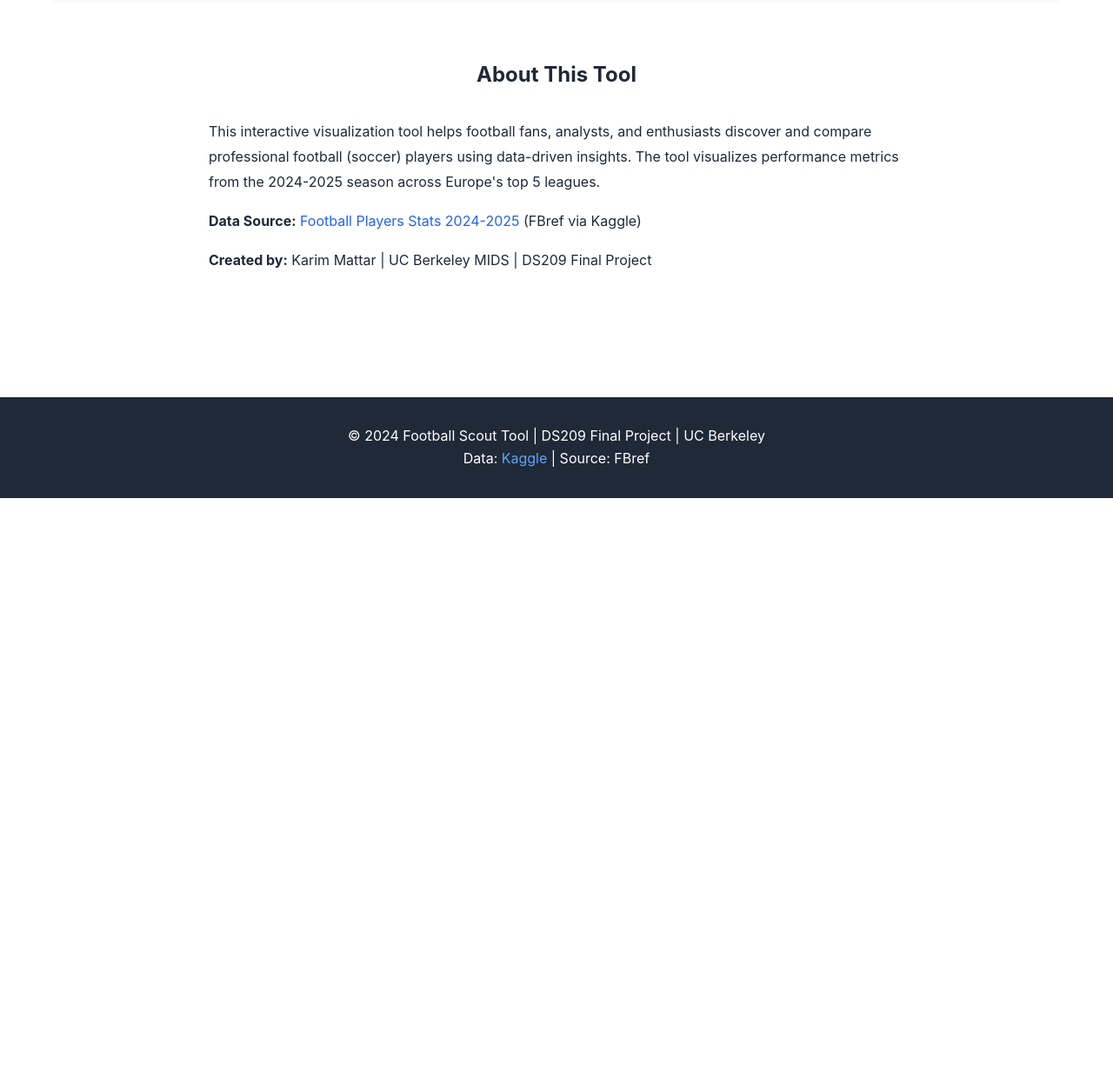
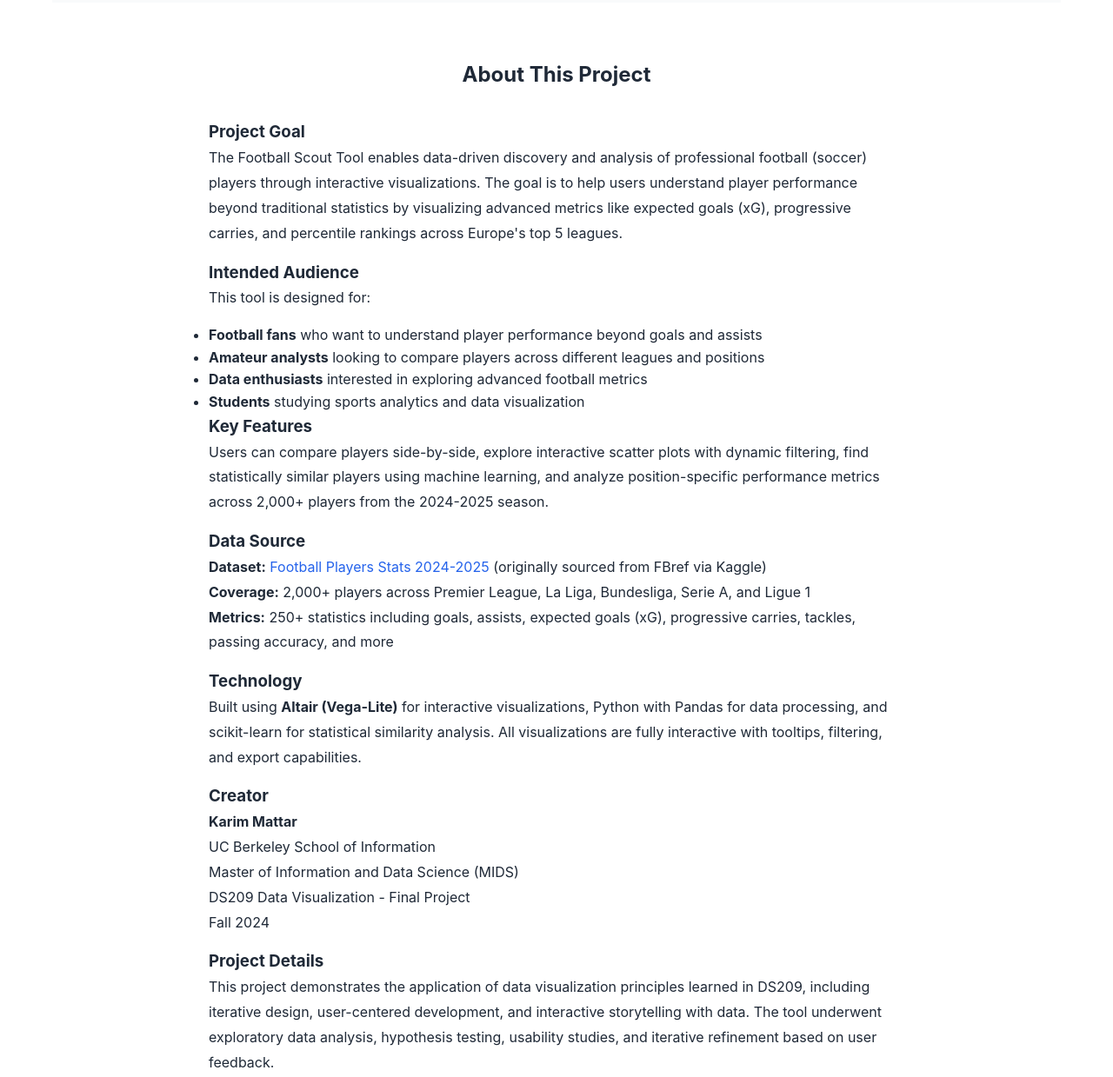
Before and after one commit to karimmattar1/ds209-final-project, a plain HTML site: page 06_Website/index.html in a window 1280 px wide. Shown: the part 1460-2699 px from the top of the page at 87% size. Before the commit the page ends 2033 px from the top, so only its background shows below. Drawn offline with Linux system fonts and the light colour scheme; a script that the page names is missing.

Commit message:
Add comprehensive About section with project goals, audience, and data source

```diff
--- a/06_Website/index.html
+++ b/06_Website/index.html
@@ -106,15 +106,55 @@
         </section>
 
         <section class="about">
-            <h2>About This Tool</h2>
+            <h2>About This Project</h2>
+
+            <h3>Project Goal</h3>
             <p>
-                This interactive visualization tool helps football fans, analysts, and enthusiasts discover and compare professional football (soccer) players using data-driven insights. The tool visualizes performance metrics from the 2024-2025 season across Europe's top 5 leagues.
+                The Football Scout Tool enables data-driven discovery and analysis of professional football (soccer) players through interactive visualizations. The goal is to help users understand player performance beyond traditional statistics by visualizing advanced metrics like expected goals (xG), progressive carries, and percentile rankings across Europe's top 5 leagues.
             </p>
+
+            <h3>Intended Audience</h3>
             <p>
-                <strong>Data Source:</strong> <a href="https://www.kaggle.com/datasets/hubertsidorowicz/football-players-stats-2024-2025" target="_blank">Football Players Stats 2024-2025</a> (FBref via Kaggle)
+                This tool is designed for:
             </p>
+            <ul>
+                <li><strong>Football fans</strong> who want to understand player performance beyond goals and assists</li>
+                <li><strong>Amateur analysts</strong> looking to compare players across different leagues and positions</li>
+                <li><strong>Data enthusiasts</strong> interested in exploring advanced football metrics</li>
+                <li><strong>Students</strong> studying sports analytics and data visualization</li>
+            </ul>
+
+            <h3>Key Features</h3>
             <p>
-                <strong>Created by:</strong> Karim Mattar | UC Berkeley MIDS | DS209 Final Project
+                Users can compare players side-by-side, explore interactive scatter plots with dynamic filtering, find statistically similar players using machine learning, and analyze position-specific performance metrics across 2,000+ players from the 2024-2025 season.
+            </p>
+
+            <h3>Data Source</h3>
+            <p>
+                <strong>Dataset:</strong> <a href="https://www.kaggle.com/datasets/hubertsidorowicz/football-players-stats-2024-2025" target="_blank">Football Players Stats 2024-2025</a> (originally sourced from FBref via Kaggle)
+                <br>
+                <strong>Coverage:</strong> 2,000+ players across Premier League, La Liga, Bundesliga, Serie A, and Ligue 1
+                <br>
+                <strong>Metrics:</strong> 250+ statistics including goals, assists, expected goals (xG), progressive carries, tackles, passing accuracy, and more
+            </p>
+
+            <h3>Technology</h3>
+            <p>
+                Built using <strong>Altair (Vega-Lite)</strong> for interactive visualizations, Python with Pandas for data processing, and scikit-learn for statistical similarity analysis. All visualizations are fully interactive with tooltips, filtering, and export capabilities.
+            </p>
+
+            <h3>Creator</h3>
+            <p>
+                <strong>Karim Mattar</strong><br>
+                UC Berkeley School of Information<br>
+                Master of Information and Data Science (MIDS)<br>
+                DS209 Data Visualization - Final Project<br>
+                Fall 2024
+            </p>
+
+            <h3>Project Details</h3>
+            <p>
+                This project demonstrates the application of data visualization principles learned in DS209, including iterative design, user-centered development, and interactive storytelling with data. The tool underwent exploratory data analysis, hypothesis testing, usability studies, and iterative refinement based on user feedback.
             </p>
         </section>
     </main>
```
